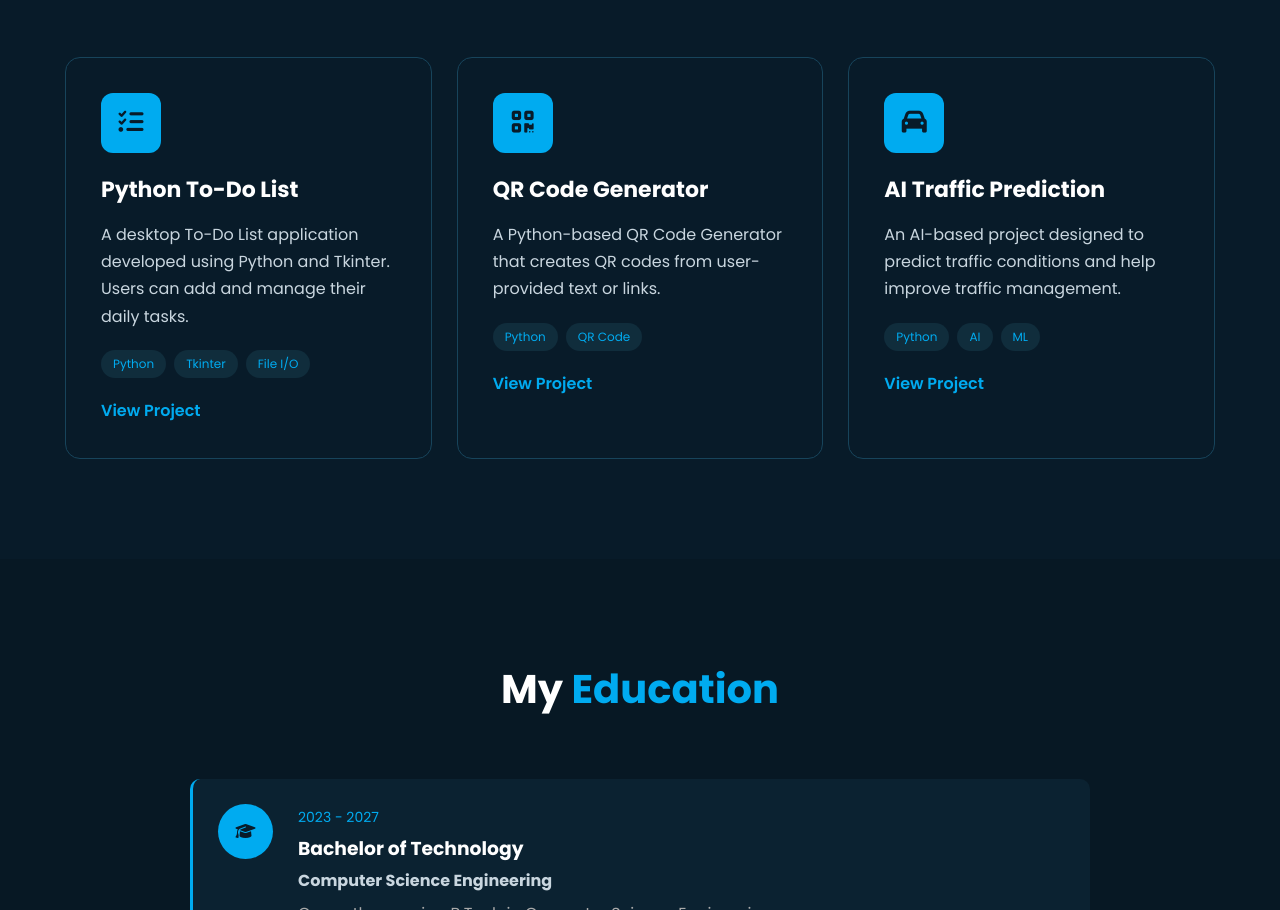
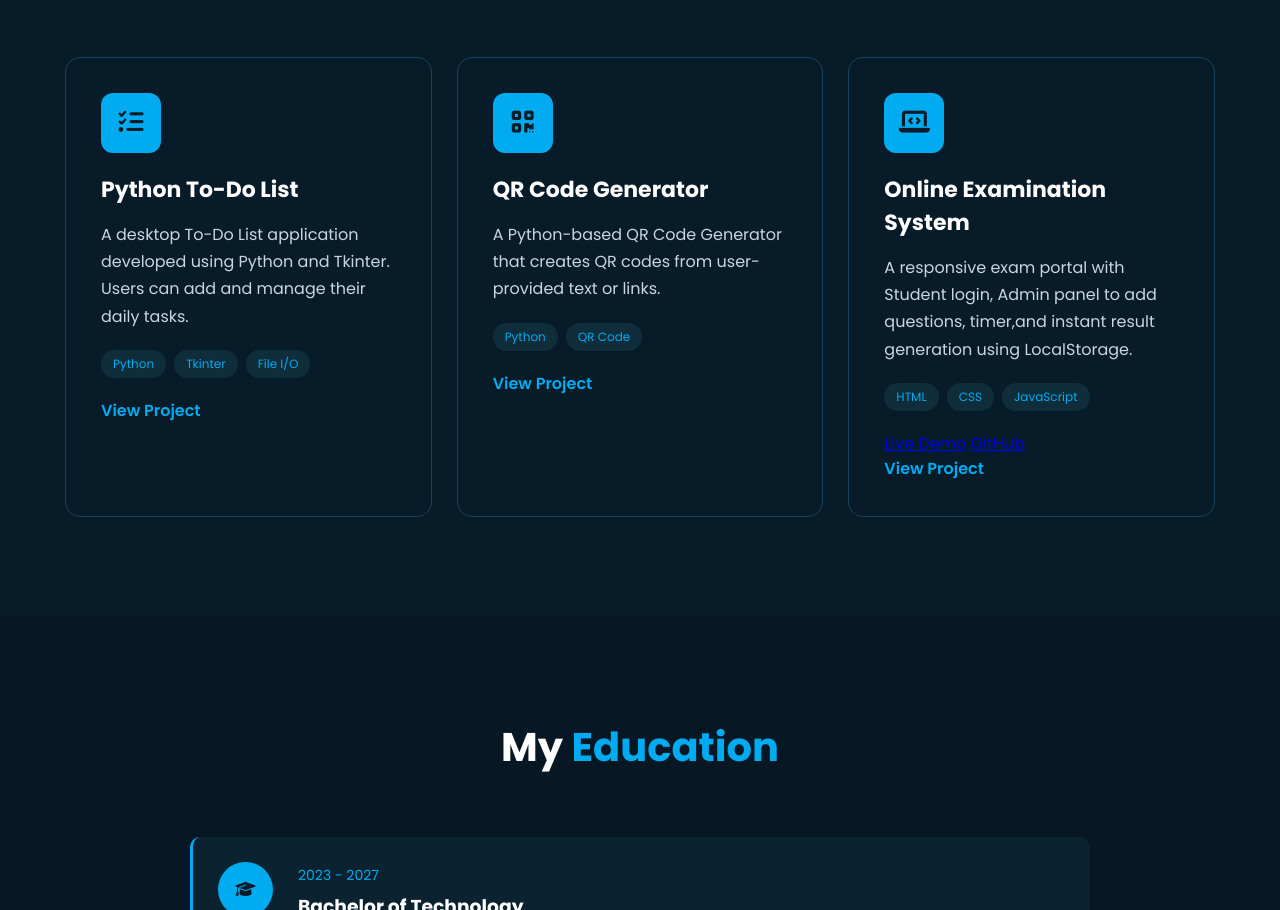
Before and after one commit to Manshi39084/my-codes, a plain HTML site: page index.html in a window 1280 px wide. Shown: the part 2099-3009 px from the top of the page. Drawn offline with Linux system fonts and the light colour scheme.

Commit message:
Replace AI Traffic Prediction project with Online Exam System
Updated project details for the Online Examination System.

```diff
--- a/index.html
+++ b/index.html
@@ -236,20 +236,26 @@
             <div class="project-card">
 
                 <div class="project-icon">
-                    <i class="fas fa-car"></i>
+                    <i class="fas fa-laptop-code"></i>
                 </div>
 
-                <h3>AI Traffic Prediction</h3>
+                <h3>Online Examination System</h3>
 
                 <p>
-                    An AI-based project designed to predict traffic
-                    conditions and help improve traffic management.
+                    A responsive exam portal with Student login,
+                    Admin panel to add questions, timer,and instant
+                    result generation using LocalStorage.
                 </p>
 
                 <div class="project-tech">
-                    <span>Python</span>
-                    <span>AI</span>
-                    <span>ML</span>
+                    <span>HTML</span>
+                    <span>CSS</span>
+                    <span>JavaScript</span>
+                </div>
+                <div class="project-links">
+                    <a href="Online-Exam-System/" target="_blank">Live Demo</a>
+                    <a href="https://github.com/Manshi39084/my-codes/tree/main/Online-Exam-System" target="blank_">GitHub</a>
+
                 </div>
 
                 <a href="#" class="project-btn">View Project</a>
```
